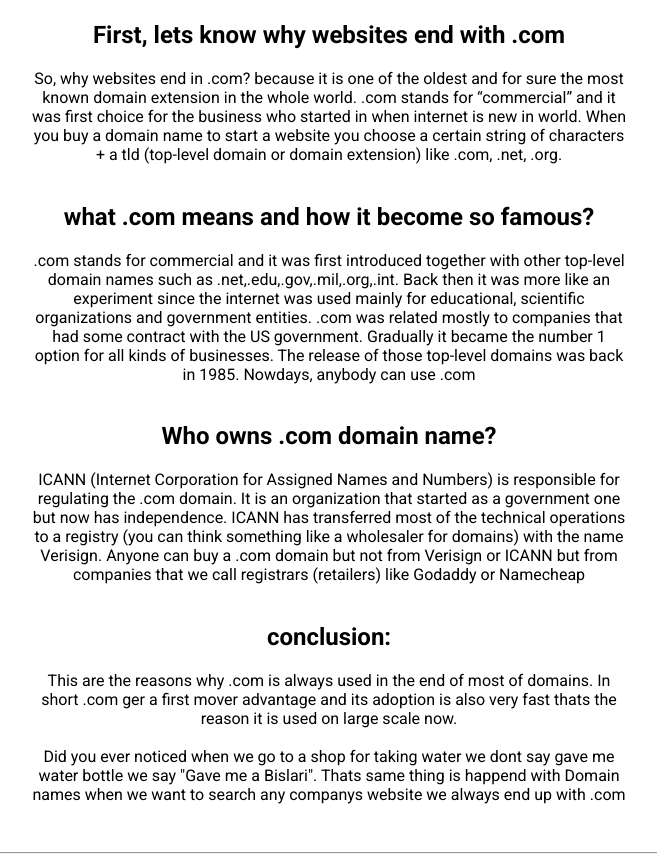
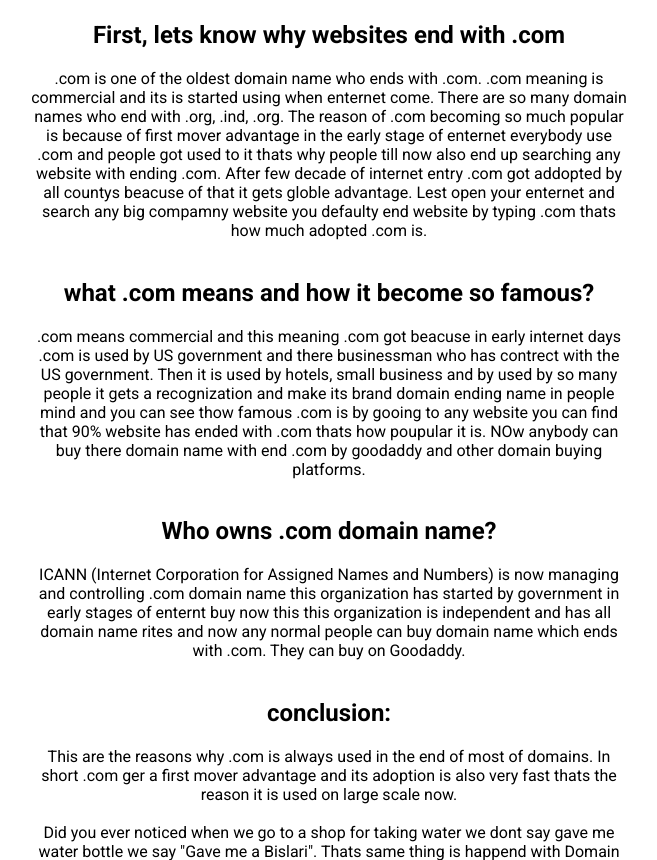
Before and after one commit to TusharJade/mark15-Blog1, a plain HTML site: page index.html in a window 1280 px wide. Shown: the part 407-1267 px from the top of the page, without its empty margins (311-968 px from the left). Drawn offline with Linux system fonts and the light colour scheme.

Commit message:
some phrase changes

```diff
--- a/index.html
+++ b/index.html
@@ -22,36 +22,24 @@
     <h2>
         First, lets know why websites end with .com
     </h2>
+
     <p class="text">
-        So, why websites end in .com? because it is one of the oldest and for sure the most
-        known domain extension in the whole world. .com stands for “commercial” and it was first choice for the business
-        who started in when internet is new in world. When you buy a domain name to start a
-        website you choose a certain string of characters + a tld (top-level domain or domain extension) like .com,
-        .net, .org.
+      .com is one of the oldest domain name who ends with .com. .com meaning is commercial and its is started using when enternet come. There are so many domain names who end with .org, .ind, .org. The reason of .com becoming so much popular is because of first mover advantage in the early stage of enternet everybody use .com and people got used to it thats why people till now also end up searching any website with ending .com. After few decade of internet entry .com got addopted by all countys beacuse of that it gets globle advantage. Lest open your enternet and search any big compamny website you defaulty end website by typing .com thats how much adopted .com is.
     </p>
     <br>
     <h2>
         what .com means and how it become so famous?
     </h2>
     <p class="text">
-        .com stands for commercial and it was first introduced together with other top-level domain names such as
-        .net,.edu,.gov,.mil,.org,.int. Back then it was more like an experiment since the internet was used mainly for
-        educational, scientific organizations and government entities. .com was related mostly to companies that had
-        some contract with the US government. Gradually it became the number 1 option for all kinds of businesses. The
-        release of those top-level domains was back in 1985. Nowdays, anybody can use .com</p>
+       .com means commercial and this meaning .com got beacuse in early internet days .com is used by US government and there businessman who has contrect with the US government. Then it is used by hotels, small business and by used by so many people it gets a recognization and make its brand domain ending name in people mind and you can see thow famous .com is by gooing to any website you can find that 90% website has ended with .com thats how poupular it is. NOw anybody can buy there domain name with end .com by goodaddy and other domain buying platforms.
+    </p>
     <br>
 
     <h2>
         Who owns .com domain name?
     </h2>
     <p class="text">
-        ICANN (Internet Corporation for Assigned Names and Numbers) is responsible for regulating the .com domain. It is
-        an organization that started as a government one but now has independence. ICANN has transferred most of the
-        technical operations to a registry (you can think something like a wholesaler for domains) with the name
-        Verisign.
-
-        Anyone can buy a .com domain but not from Verisign or ICANN but from companies that we call registrars
-        (retailers) like Godaddy or Namecheap
+        ICANN (Internet Corporation for Assigned Names and Numbers) is now managing and controlling .com domain name this organization has started by government in early stages of enternt buy now this this organization is independent and has all domain name rites and now any normal people can buy domain name which ends with .com. They can buy on Goodaddy.
     </p>
     <br>
 
```
